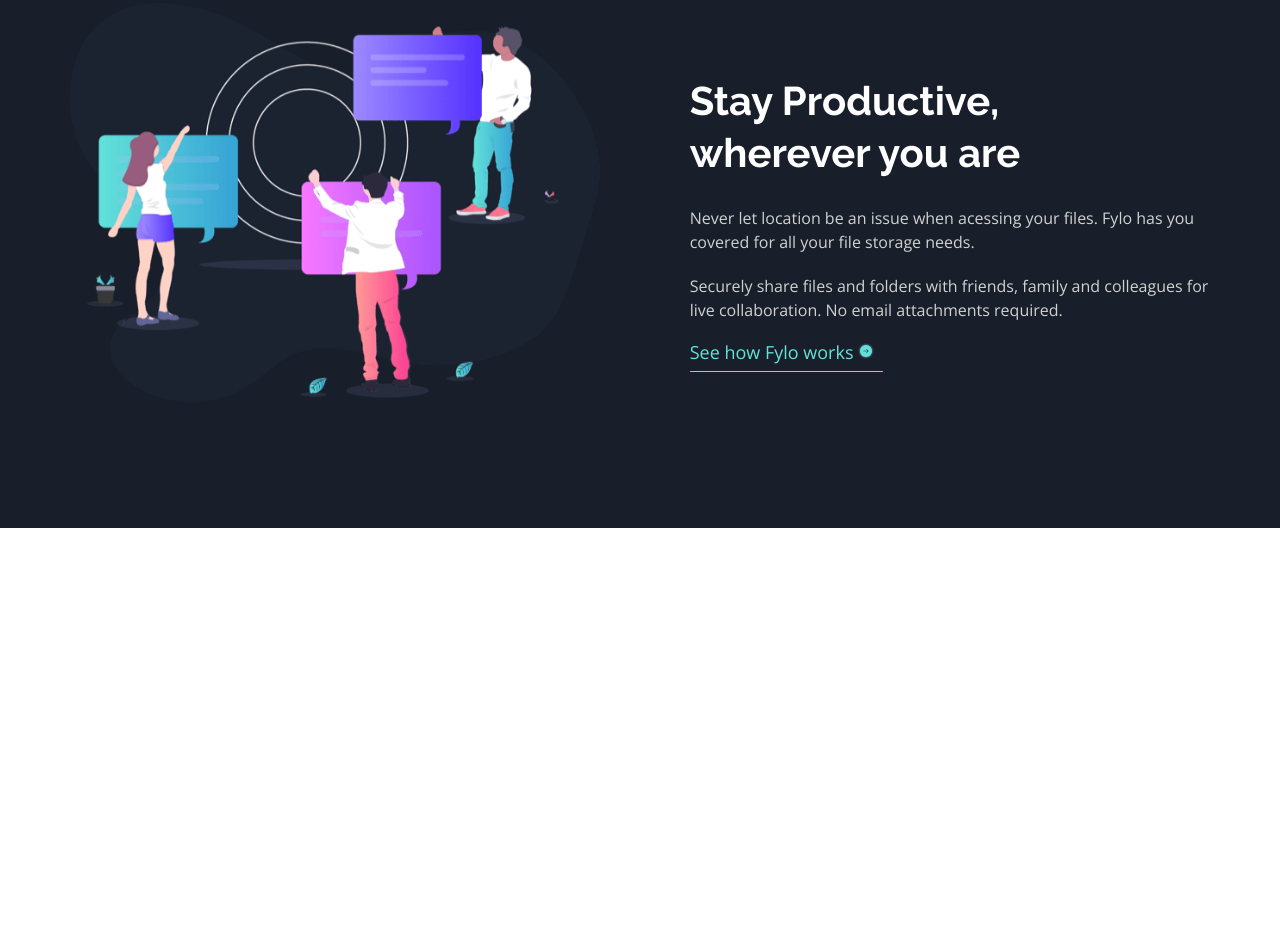
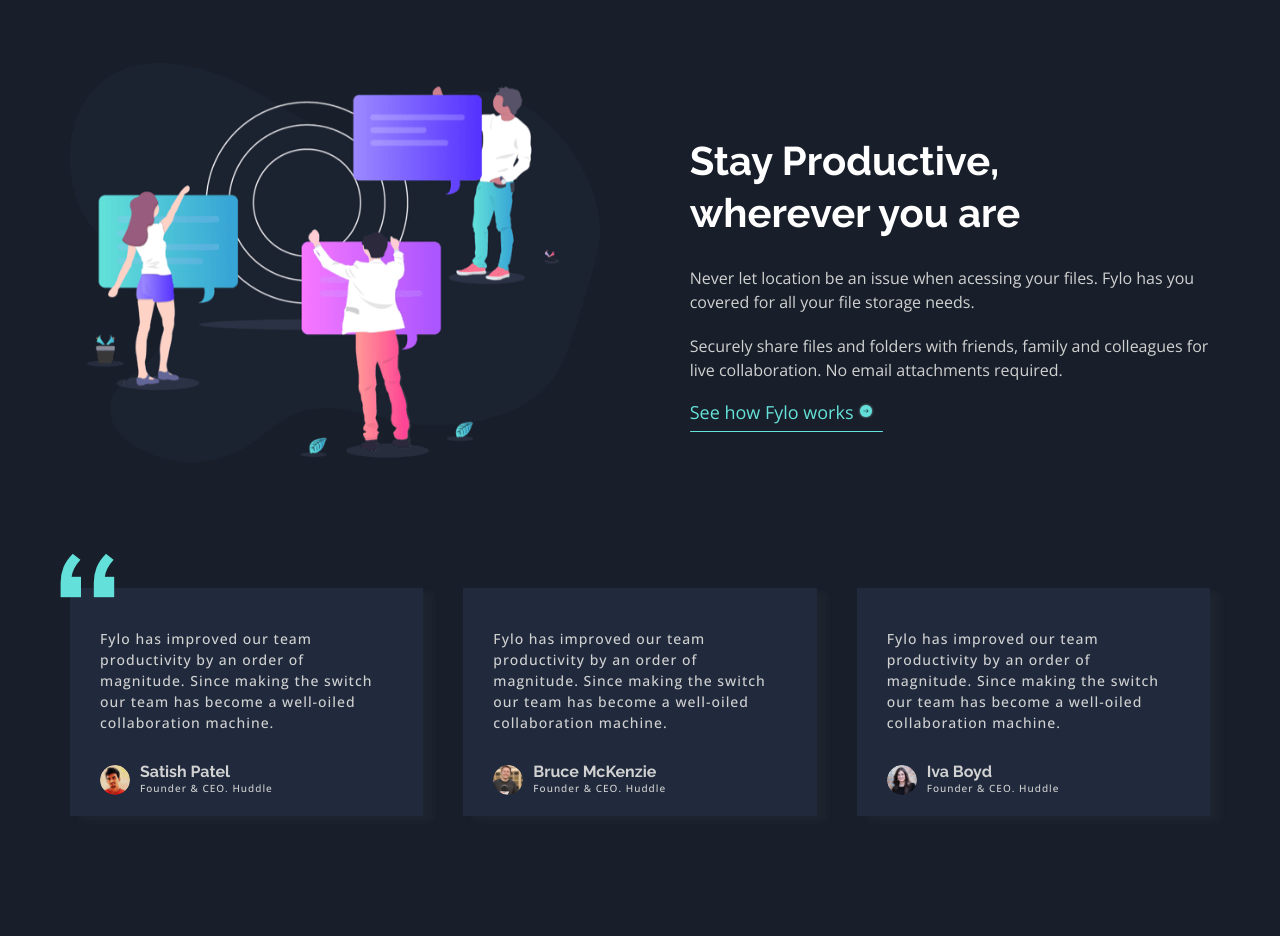
Before and after one commit to Kareemayman/Fylo_Dark_Landing_Page_FEM_Challenge, a plain HTML site: page index.html in a window 1280 px wide. Shown: the part 1787-2723 px from the top of the page. Before the commit the page ends 2315 px from the top, so only its background shows below. Drawn offline with nearby package versions, Linux system fonts and the light colour scheme.

Commit message:
Added Testimonials Section

```diff
--- a/css/fylo.css
+++ b/css/fylo.css
@@ -183,6 +183,7 @@ main .intro .curvy-background {
 
 .team {
     background-color: var(--main-background);
+    padding-top: 60px;
 }
 
 .team .container {
@@ -238,6 +239,72 @@ main .intro .curvy-background {
 
 .team .container .info a:hover {
     color: white;
+}
+
+.team .container:last-of-type {
+    display: grid;
+    grid-template-columns: repeat(auto-fit, minmax(250px, 1fr));
+    gap: 40px;
+}
+
+.team .container:last-of-type .card {
+    position: relative;
+    padding: 40px 30px 20px;
+    background-color: var(--testimonials-background);
+    /* border-radius: 6px; */
+    box-shadow: 10px 5px 6px 1px rgba(126, 126, 126, 0.055);
+}
+
+.team .container:last-of-type .card p {
+    color: var(--almost-white);
+    font-size: 14px;
+    font-weight: 500;
+    line-height: 1.5;
+    letter-spacing: 1px;
+}
+
+.team .container:last-of-type .card .flex {
+    display: flex;
+    align-items: center;
+    padding-top: 30px;
+}
+
+.team .container:last-of-type .card .flex .test-img {
+    border-radius: 50%;
+    overflow: hidden;
+    width: 30px;
+    height: 30px;
+    margin-right: 10px;
+}
+
+.team .container:last-of-type .card .flex .test-img img {
+    max-width: 100%;
+    border-radius: 50%;
+}
+
+.team .container:last-of-type .card .flex h4 {
+    color: var(--almost-white);
+
+}
+
+.team .container:last-of-type .card .flex p {
+    margin-bottom: 0;
+    font-size: 10px;
+}
+
+.team .container:last-of-type .card:first-of-type {
+    z-index: 5;
+}
+
+.team .container:last-of-type .card .quote-img {
+    position: absolute;
+    top: -35px;
+    left: -10px;
+    z-index: 1;
+}
+
+.team .container:last-of-type .card .quote-img img {
+    max-width: 100%;
 }
 
 /* End Local Rules */
--- a/index.html
+++ b/index.html
@@ -150,6 +150,68 @@
                     </a>
                 </div>
             </div>
+
+            <div class="container">
+                <div class="card">
+                    <div class="quote-img">
+                        <img src="images/bg-quotes.png" alt="quote-img">
+                    </div>
+
+                    <p>
+                        Fylo has improved our team productivity by an order
+                        of magnitude. Since making the switch our team has
+                        become a well-oiled collaboration machine.
+                    </p>
+
+                    <div class="flex">
+                        <div class="test-img">
+                            <img src="images/profile-1.jpg" alt="profile-1">
+                        </div>
+                        <div class="info">
+                            <h4>Satish Patel</h4>
+                            <p>Founder & CEO. Huddle</p>
+                        </div>
+                    </div>
+
+                </div>
+
+                <div class="card">
+                    <p>
+                        Fylo has improved our team productivity by an order
+                        of magnitude. Since making the switch our team has
+                        become a well-oiled collaboration machine.
+                    </p>
+
+                    <div class="flex">
+                        <div class="test-img">
+                            <img src="images/profile-2.jpg" alt="profile-2">
+                        </div>
+                        <div class="info">
+                            <h4>Bruce McKenzie</h4>
+                            <p>Founder & CEO. Huddle</p>
+                        </div>
+                    </div>
+                </div>
+
+                <div class="card">
+                    <p>
+                        Fylo has improved our team productivity by an order
+                        of magnitude. Since making the switch our team has
+                        become a well-oiled collaboration machine.
+                    </p>
+
+                    <div class="flex">
+                        <div class="test-img">
+                            <img src="images/profile-3.jpg" alt="profile-3">
+                        </div>
+                        <div class="info">
+                            <h4>Iva Boyd</h4>
+                            <p>Founder & CEO. Huddle</p>
+                        </div>
+                    </div>
+                </div>
+
+            </div>
         </div>
     </main>
 </body>
```
